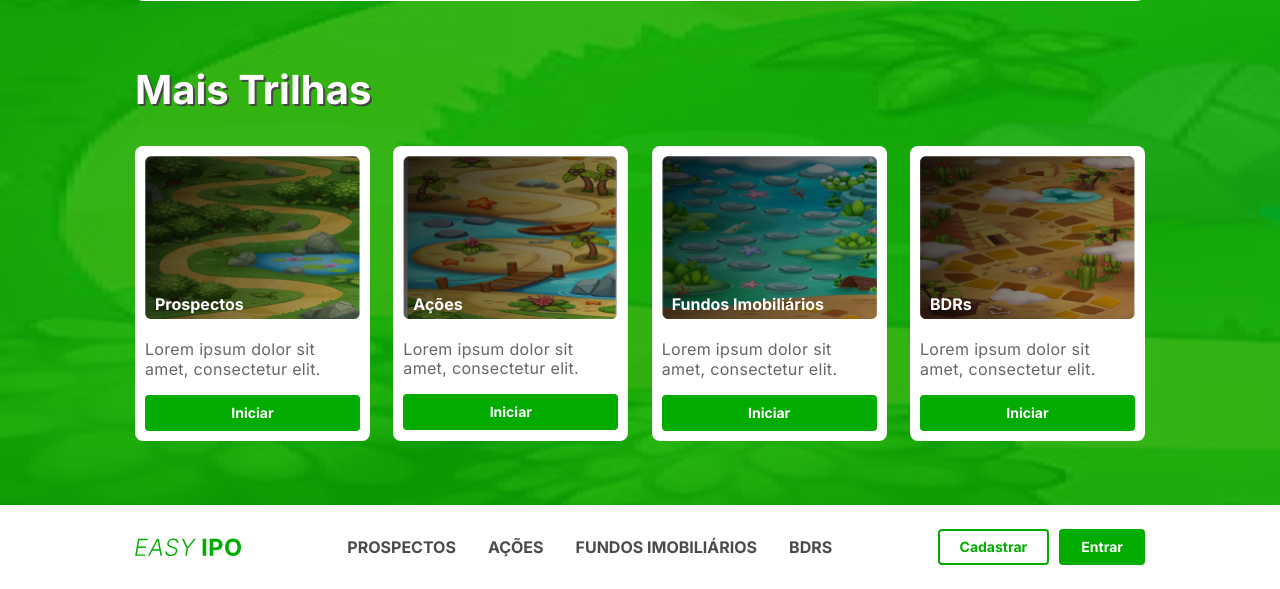
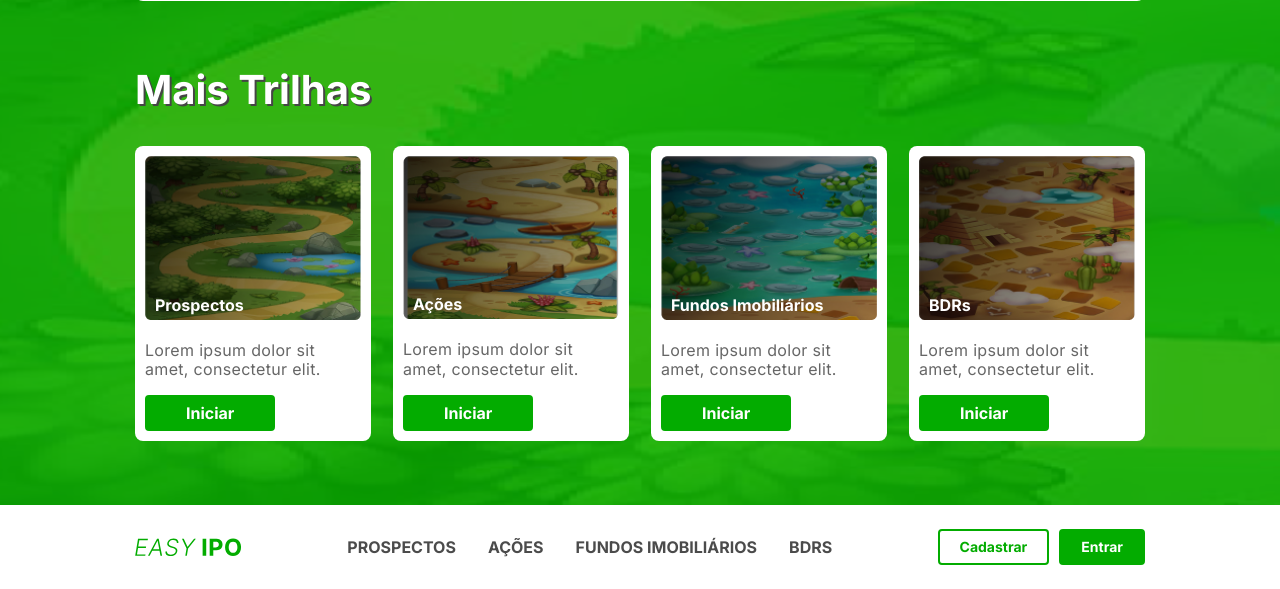
Before and after one commit to easy-ipo/front-easy-ipo, a PHP site: page / in a window 1280 px wide. Shown: the part 832-1421 px from the top of the page. Run offline with PHP 8.4, Linux system fonts and the light colour scheme.

Commit message:
Home responsiva - Sem menu mobile

```diff
--- a/css/modal.css
+++ b/css/modal.css
@@ -15,7 +15,7 @@
     height: 100%; /* Full height */
     overflow: auto; /* Enable scroll if needed */
     background-color: rgb(0,0,0); /* Fallback color */
-    background-color: rgba(0,0,0,0.4); /* Black w/ opacity */
+    background-color: rgba(42,53,42,0.95); /* Black w/ opacity */
 }
 
 /* Modal Content */
--- a/css/styles.css
+++ b/css/styles.css
@@ -1,8 +1,4 @@
 @import url('https://fonts.googleapis.com/css2?family=Inter:wght@400;500;700;800&display=swap');
-
-* {
-    transition: all 0.4s;
-}
 
 body {
     margin: 0;
@@ -22,7 +18,6 @@ h2 {
     font-weight: 700;
     color: #FFFFFF;
     text-shadow: 2px 2px #454545;
-    width: 50%;
     margin: 0 0 32px;
 }
 
@@ -121,6 +116,7 @@ h2 {
     line-height: 14px;
     padding: 0 20px;
     cursor: pointer;
+    transition: all 0.4s;
 }
 
 .btn-primary {
@@ -201,11 +197,14 @@ h2 {
 }
 
 .trail-card {
-    width: 215px;
+    margin-right: 22px;
     padding: 10px;
     background-color: #FFFFFF;
     border-radius: 8px;
     overflow: hidden;
+}
+.trail-card:last-child {
+    margin-right: 0
 }
 
 .trail-card p {
@@ -215,3 +214,130 @@ h2 {
     letter-spacing: 0.02em;
     color: #666666;
 }
+.trail-card .btn {
+    width: 40%;
+    height: 32px;
+}
+
+
+
+/* Extra small devices (phones, 600px and down) */
+@media only screen and (max-width: 600px) {
+    .menu-header {
+        display: none;
+    }
+    .menu-header,
+    .btns-header {
+        display: none;
+    }
+    h2 {
+        font-size: 28px;
+    }
+    .wrapper {
+        width: 95%;
+    }
+    .trails-list {
+        justify-content: normal;
+    }
+    .trail-card {
+        min-width: 166px;
+        margin-right: 16px;
+    }
+    .trail-card p,
+    .trail-card .btn {
+        font-size: 12px;
+    }
+    .trail-card .btn {
+        height: 24px;
+    }
+}
+
+/* Small devices (portrait tablets and large phones, 600px and up) */
+@media only screen and (min-width: 600px) {
+    .menu-header {
+        display: none;
+    }
+    .menu-header,
+    .btns-header {
+        display: none;
+    }
+    h2 {
+        font-size: 54px;
+    }
+    .wrapper {
+        width: 580px;
+    }
+    .trails-list {
+        justify-content: normal;
+    }
+    .trail-card {
+        min-width: 300px;
+        margin-right: 28px;
+    }
+    .trail-card p,
+    .trail-card .btn {
+        font-size: 21px;
+    }
+    .trail-card .btn {
+        height: 42px;
+    }
+}
+
+/* Medium devices (landscape tablets, 768px and up) */
+@media only screen and (min-width: 768px) {
+    .wrapper {
+        width: 748px;
+    }
+}
+
+/* Large devices (laptops/desktops, 992px and up) */
+@media only screen and (min-width: 992px) {
+    .menu-header,
+    .btns-header {
+        display: inherit;
+    }
+    h2 {
+        font-size: 40px;
+    }
+    .wrapper {
+        width: 906px;
+    }
+    .trail-card {
+        min-width: 380px;
+        margin-right: 36px;
+    }
+    .trail-card:last-child {
+        margin-right: 0;
+    }
+    .trail-card p,
+    .trail-card .btn {
+        font-size: 28px;
+    }
+    .trail-card .btn {
+        height: 55px;
+    }
+}
+
+/* Extra large devices (large laptops and desktops, 1200px and up) */
+@media only screen and (min-width: 1200px) {
+    .wrapper {
+        width: 1010px;
+    }
+    .trails-list {
+        justify-content: space-between;
+    }
+    .trail-card {
+        min-width: auto;
+        margin-right: 22px;
+    }
+    .trail-card:last-child {
+        margin-right: 0;
+    }
+    .trail-card p,
+    .trail-card .btn {
+        font-size: 16px;
+    }
+    .trail-card .btn {
+        height: 32px;
+    }
+}
--- a/index.html
+++ b/index.html
@@ -6,6 +6,8 @@
         content="width=device-width, user-scalable=no, initial-scale=1.0, maximum-scale=1.0, minimum-scale=1.0">
   <meta http-equiv="X-UA-Compatible" content="ie=edge">
   <title>Easy IPO - HOME</title>
+
+  <link rel="icon" type="image/x-icon" href="images/favicon.ico">
 
   <link rel="stylesheet" href="css/styles.css">
   <link rel="stylesheet" href="css/modal.css">
@@ -56,7 +58,7 @@
         <div class="btn btn-primary" onclick="openModal()">Iniciar Trilha IPO</div>
       </section>
 
-      <section>
+      <section class="trails-slider">
         <h2>Mais Trilhas</h2>
         <div class="trails-list">
           <div class="trail-card">
```
Also changed, not shown: images/favicon.ico (added).
